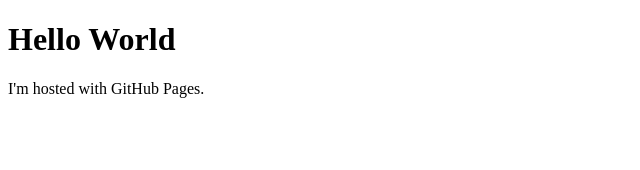
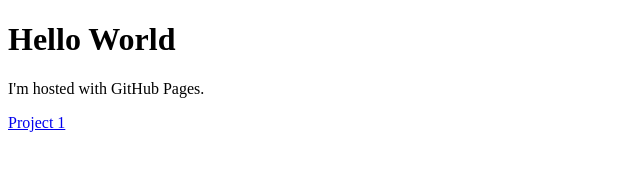
Before and after one commit to geotong/geotong.github.io, a plain HTML site: page index.html in a window 1280 px wide. Shown: the full height of the page, 0-640 px from the left. Drawn offline with Linux system fonts and the light colour scheme.

Commit message:
add link to project 1

```diff
--- a/index.html
+++ b/index.html
@@ -5,3 +5,5 @@
 <p>I'm hosted with GitHub Pages.</p>
 </body>
 </html>
+
+<a href="url">Project 1</a>
```
